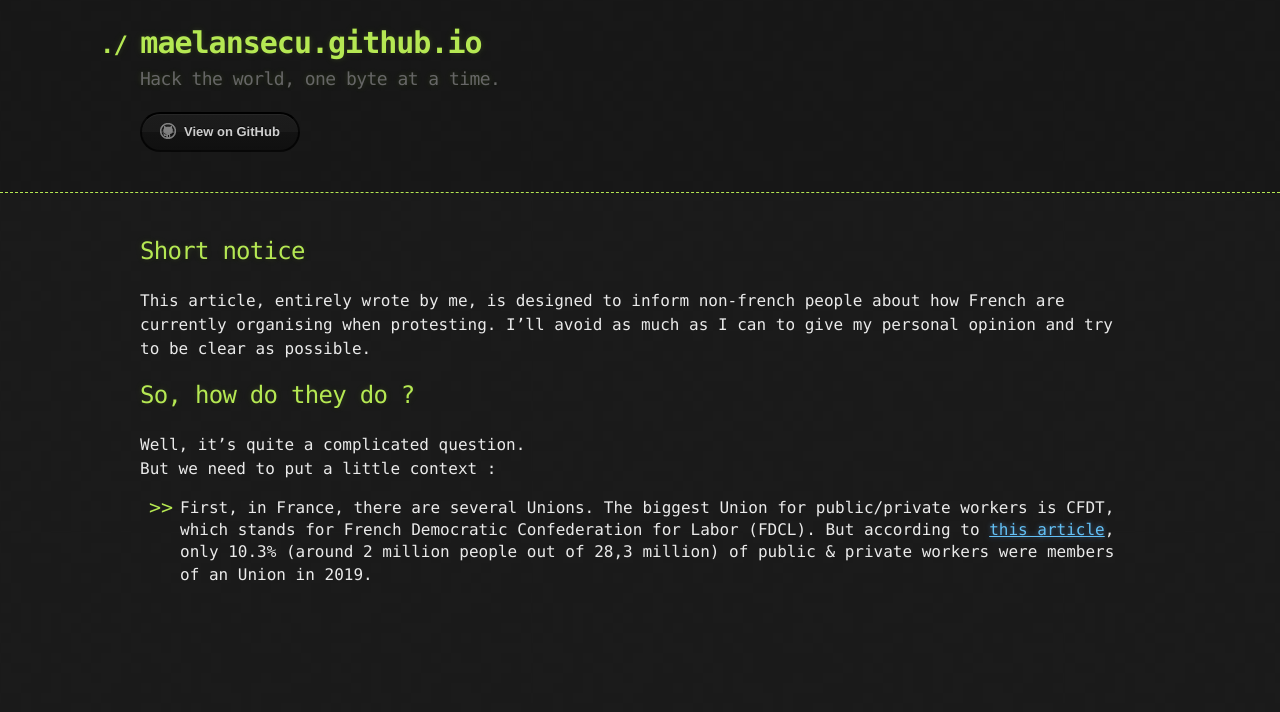
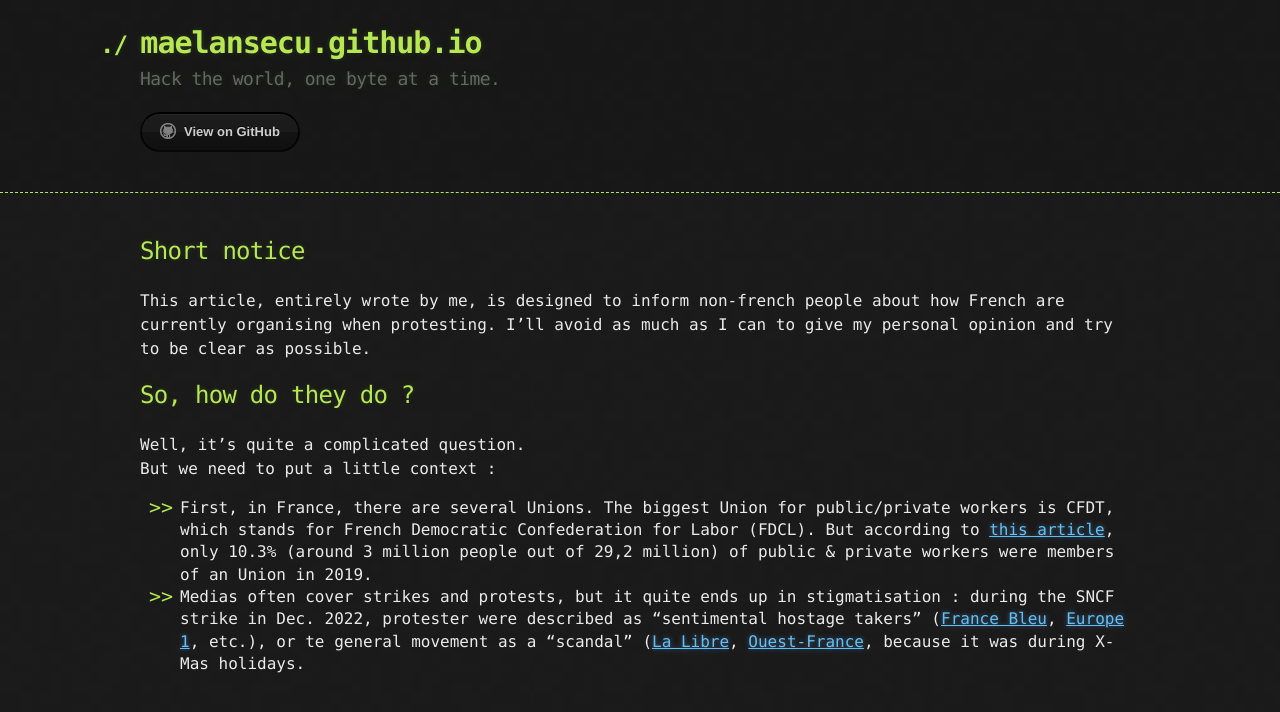
Before and after one commit to maelansecu/maelansecu.github.io, a Jekyll site: the page built from articles/how_do_french_protesters.md, in a window 1280 px wide. Shown: the top 712 px of the page. Built offline with Jekyll 4.4.1, drawn with Linux system fonts in a browser that asks for light colours; our own code applies the rules of GitHub Pages for plain Markdown files.

Commit message:
Update how_do_french_protesters.md

```diff
--- a/articles/how_do_french_protesters.md
+++ b/articles/how_do_french_protesters.md
@@ -11,5 +11,5 @@ I'll avoid as much as I can to give my personal opinion and try to be clear as p
 
 Well, it's quite a complicated question. <br>
 But we need to put a little context : <br>
-- First, in France, there are several Unions. The biggest Union for public/private workers is CFDT, which stands for French Democratic Confederation for Labor (FDCL). But according to [this article](https://dares.travail-emploi.gouv.fr/donnees/la-syndicalisation), only 10.3% (around 2 million people out of 28,3 million) of public & private workers were members of an Union in 2019.
-<!-- - Medias often cover strikes and protests, but it quite ends up in stigmatisation and -->
+- First, in France, there are several Unions. The biggest Union for public/private workers is CFDT, which stands for French Democratic Confederation for Labor (FDCL). But according to [this article](https://dares.travail-emploi.gouv.fr/donnees/la-syndicalisation), only 10.3% (around 3 million people out of 29,2 million) of public & private workers were members of an Union in 2019.
+- Medias often cover strikes and protests, but it quite ends up in stigmatisation : during the SNCF strike in Dec. 2022, protester were described as "sentimental hostage takers" ([France Bleu](https://www.francebleu.fr/infos/societe/c-est-une-prise-d-otage-la-greve-a-la-sncf-pour-le-week-end-de-noel-contrarient-les-mayennais-3921103), [Europe 1](https://www.europe1.fr/economie/edito-la-greve-a-la-sncf-une-prise-dotage-sociale-3926635), etc.), or te general movement as a "scandal" ([La Libre](https://www.lalibre.be/economie/entreprises-startup/2022/12/21/une-prise-dotage-un-scandale-vive-polemique-en-france-suite-a-lannulation-de-centaines-de-trains-sncf-lors-des-fetes-de-noel-UAEJVR24HZCG7OFKAWREW3EPVI/), [Ouest-France](https://www.ouest-france.fr/pays-de-la-loire/nantes-44000/greve-a-la-sncf-christelle-morancais-fustige-l-esprit-egoiste-de-ces-inconscients-4782f01c-8203-11ed-95d2-87cbdb857717), because it was during X-Mas holidays.
```
